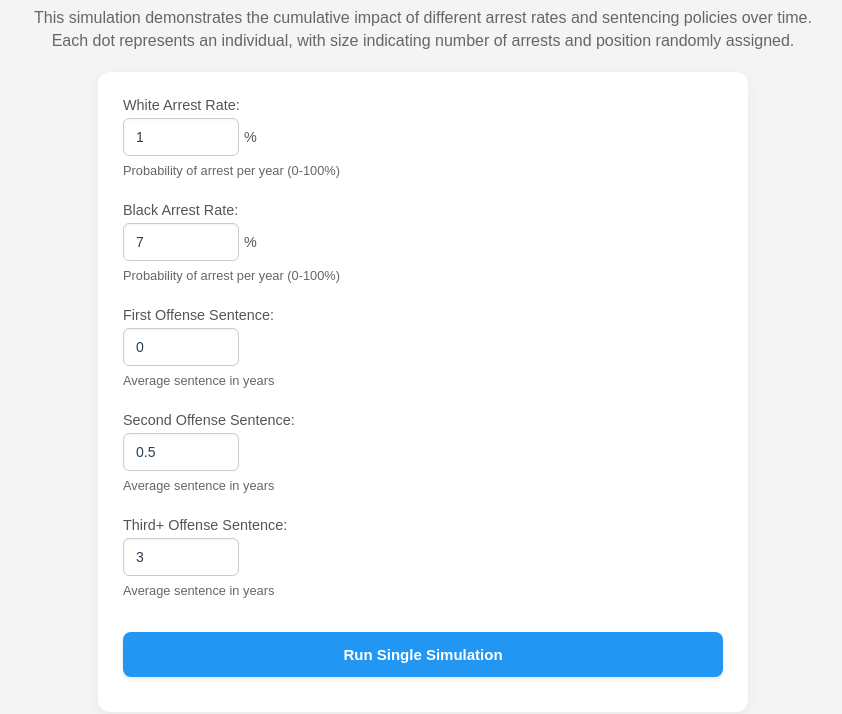
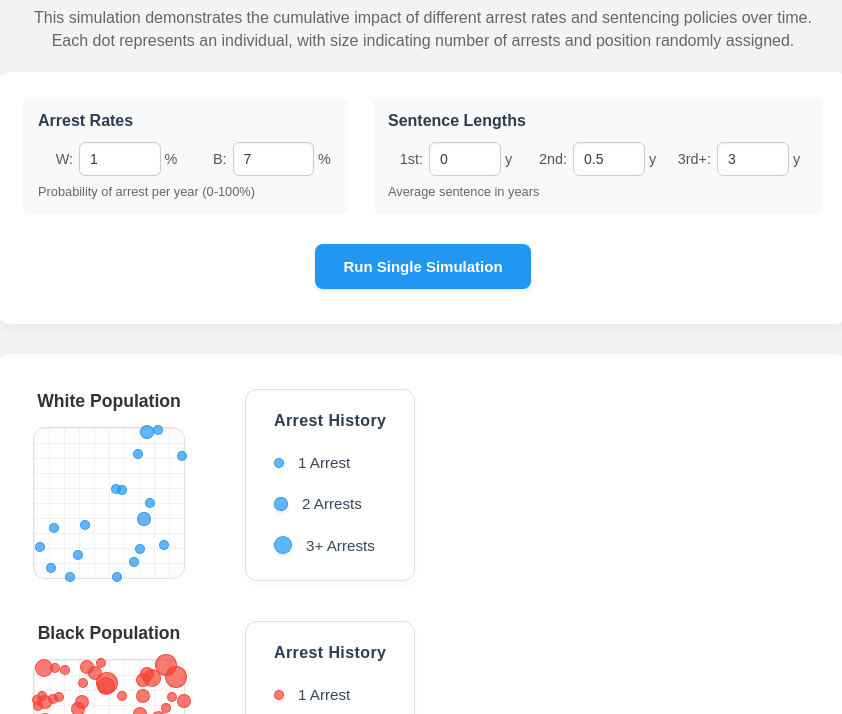
Before and after one commit to donaldbraman/prosecutors-paradox, a website: page index.html in a window 1280 px wide. Shown: the part 81-795 px from the top of the page, without its empty margins (217-1059 px from the left). Drawn offline with nearby package versions, Linux system fonts and the light colour scheme.

Commit message:
more cpmact

```diff
--- a/index.html
+++ b/index.html
@@ -12,42 +12,54 @@
         Each dot represents an individual, with size indicating number of arrests and position randomly assigned.
     </div>
     <div class="parameters-container">
+        <div class="parameters-grid">
+            <div class="parameter-section">
+                <h3>Arrest Rates</h3>
+                <div class="parameter-row">
                     <div class="parameter-group">
-            <label for="white_rate">White Arrest Rate:</label>
+                        <label for="white_rate">W:</label>
                         <div class="input-wrapper">
                             <input type="number" id="white_rate" value="1" min="0" max="100" step="1">
                             <span>%</span>
                         </div>
-            <div class="tooltip">Probability of arrest per year (0-100%)</div>
                     </div>
                     <div class="parameter-group">
-            <label for="black_rate">Black Arrest Rate:</label>
+                        <label for="black_rate">B:</label>
                         <div class="input-wrapper">
                             <input type="number" id="black_rate" value="7" min="0" max="100" step="1">
                             <span>%</span>
                         </div>
+                    </div>
+                </div>
                 <div class="tooltip">Probability of arrest per year (0-100%)</div>
             </div>
+            <div class="parameter-section">
+                <h3>Sentence Lengths</h3>
+                <div class="parameter-row">
                     <div class="parameter-group">
-            <label for="avg_first">First Offense Sentence:</label>
+                        <label for="avg_first">1st:</label>
                         <div class="input-wrapper">
                             <input type="number" id="avg_first" value="0" min="0" max="10" step="0.5">
+                            <span>y</span>
+                        </div>
+                    </div>
+                    <div class="parameter-group">
+                        <label for="avg_second">2nd:</label>
+                        <div class="input-wrapper">
+                            <input type="number" id="avg_second" value="0.5" min="0" max="10" step="0.5">
+                            <span>y</span>
+                        </div>
+                    </div>
+                    <div class="parameter-group">
+                        <label for="avg_third">3rd+:</label>
+                        <div class="input-wrapper">
+                            <input type="number" id="avg_third" value="3" min="0" max="10" step="0.5">
+                            <span>y</span>
+                        </div>
+                    </div>
                 </div>
                 <div class="tooltip">Average sentence in years</div>
             </div>
-        <div class="parameter-group">
-            <label for="avg_second">Second Offense Sentence:</label>
-            <div class="input-wrapper">
-                <input type="number" id="avg_second" value="0.5" min="0" max="10" step="0.5">
-            </div>
-            <div class="tooltip">Average sentence in years</div>
-        </div>
-        <div class="parameter-group">
-            <label for="avg_third">Third+ Offense Sentence:</label>
-            <div class="input-wrapper">
-                <input type="number" id="avg_third" value="3" min="0" max="10" step="0.5">
-            </div>
-            <div class="tooltip">Average sentence in years</div>
         </div>
         <button id="run_simulation" class="primary-button">Run Single Simulation</button>
     </div>
--- a/styles.css
+++ b/styles.css
@@ -26,10 +26,9 @@ h1 {
 .parameters-container {
     display: flex;
     flex-direction: column;
-    gap: 24px;
-    justify-content: center;
+    gap: 20px;
     width: 100%;
-    max-width: 600px;
+    max-width: 800px;
     margin-bottom: 30px;
     padding: 25px;
     background-color: #fff;
@@ -37,33 +36,70 @@ h1 {
     box-shadow: 0 4px 12px rgba(0,0,0,0.05);
 }
 
+.parameters-grid {
+    display: grid;
+    grid-template-columns: repeat(2, 1fr);
+    gap: 25px;
+}
+
+.parameter-section {
+    background-color: #f8f9fa;
+    padding: 15px;
+    border-radius: 8px;
+    transition: background-color 0.2s ease;
+}
+
+.parameter-section:hover {
+    background-color: #f0f2f5;
+}
+
+.parameter-section h3 {
+    margin: 0 0 12px 0;
+    font-size: 1em;
+    color: #2c3e50;
+    font-weight: 600;
+}
+
+.parameter-row {
+    display: flex;
+    gap: 12px;
+    margin-bottom: 8px;
+    align-items: center;
+}
+
 .parameter-group {
+    flex: 1;
     display: flex;
-    flex-direction: column;
-    gap: 5px;
+    align-items: center;
+    gap: 6px;
 }
 
 .parameter-group label {
     color: #555;
     font-size: 0.9em;
+    min-width: 35px;
+    text-align: right;
 }
 
-.parameter-group .input-wrapper {
+.input-wrapper {
     display: flex;
     align-items: center;
-    gap: 5px;
+    gap: 4px;
+    flex: 1;
 }
 
-.parameter-group .input-wrapper span {
+.input-wrapper span {
     color: #555;
     font-size: 0.9em;
+    min-width: 15px;
 }
 
 .parameter-group input[type="number"] {
-    padding: 10px 12px;
+    padding: 8px 10px;
     border: 1px solid #ddd;
     border-radius: 6px;
-    width: 90px;
+    width: 100%;
+    min-width: 50px;
     font-size: 14px;
     color: #2c3e50;
     transition: all 0.2s ease;
@@ -76,48 +112,10 @@ h1 {
     outline: none;
 }
 
-.parameter-group .tooltip {
+.tooltip {
     color: #666;
     font-size: 0.8em;
     margin-top: 2px;
-}
-
-.section-title {
-    font-size: 1.5em;
-    color: #2c3e50;
-    margin: 40px 0 20px;
-    text-align: center;
-    font-weight: 600;
-}
-
-.main-container {
-    display: flex;
-    flex-direction: column;
-    width: 90%;
-    max-width: 600px;
-    background-color: #fff;
-    border-radius: 12px;
-    box-shadow: 0 4px 12px rgba(0,0,0,0.05);
-    padding: 25px;
-    margin: 0 auto 40px;
-}
-
-.multiple-sims-container {
-    width: 90%;
-    max-width: 600px;
-    margin: 0 auto;
-    display: flex;
-    flex-direction: column;
-    align-items: center;
-}
-
-.multiple-sims-container .description {
-    text-align: center;
-    max-width: 600px;
-    margin: 0 0 20px;
-    color: #666;
-    line-height: 1.5;
-    font-size: 0.95em;
 }
 
 .primary-button {
@@ -137,6 +135,7 @@ h1 {
     min-width: 200px;
     text-align: center;
     margin: 10px 0;
+    align-self: center;
 }
 
 .primary-button:hover {
@@ -182,6 +181,18 @@ h1 {
     to {
         transform: rotate(1turn);
     }
+}
+
+.main-container {
+    display: flex;
+    flex-direction: column;
+    width: 90%;
+    max-width: 800px;
+    background-color: #fff;
+    border-radius: 12px;
+    box-shadow: 0 4px 12px rgba(0,0,0,0.05);
+    padding: 25px;
+    margin: 0 auto 40px;
 }
 
 .visualization-container {
@@ -315,3 +326,29 @@ h1 {
     border-radius: 12px;
     box-shadow: 0 4px 12px rgba(0,0,0,0.05);
 }
+
+.section-title {
+    font-size: 1.5em;
+    color: #2c3e50;
+    margin: 40px 0 20px;
+    text-align: center;
+    font-weight: 600;
+}
+
+.multiple-sims-container {
+    width: 90%;
+    max-width: 800px;
+    margin: 0 auto;
+    display: flex;
+    flex-direction: column;
+    align-items: center;
+}
+
+.multiple-sims-container .description {
+    text-align: center;
+    max-width: 600px;
+    margin: 0 0 20px;
+    color: #666;
+    line-height: 1.5;
+    font-size: 0.95em;
+}
```
Lines whose indentation alone changed are shown as unchanged.
